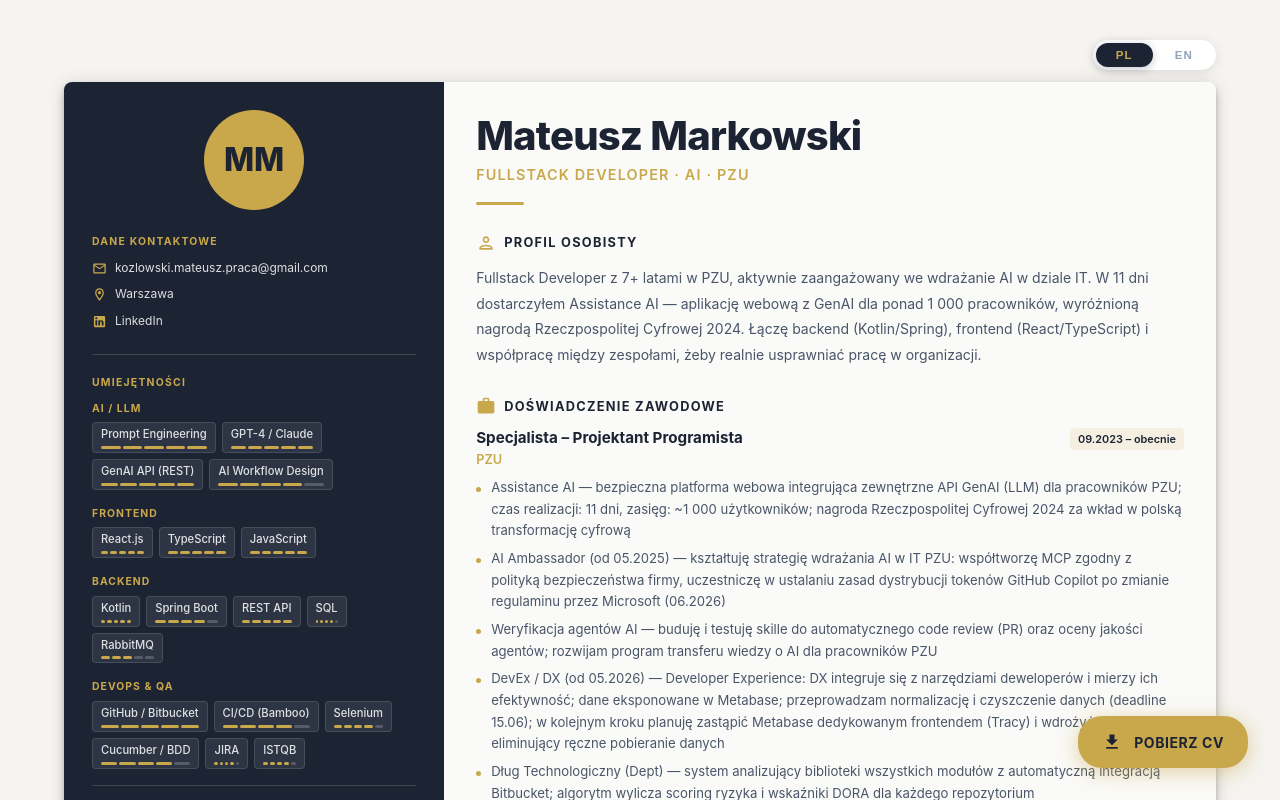
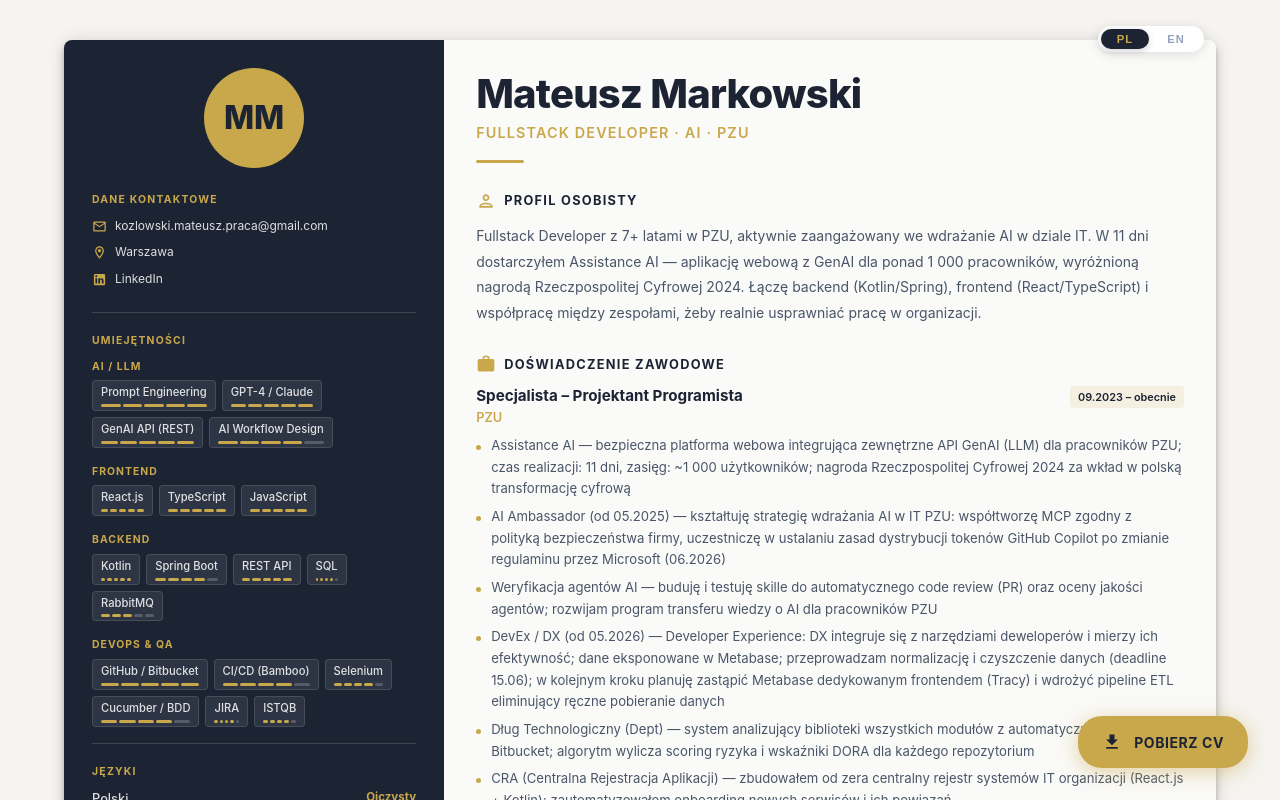
Before and after one commit to gronkil/cv-app, a React (Vite) app: page / in a window 1280 px wide. Shown: the top 800 px of the page. Built offline with nearby package versions, Linux system fonts and the light colour scheme; what @react-pdf/renderer would draw is missing.

Commit message:
Move language toggle to corner badge on CV document
Przeniesiono przełącznik z osobnego paska nad CV
na badge przyklejony do górnego rogu dokumentu

https://claude.ai/code/session_01FAJAEtWHDSsf1CLPPxRrsQ

```diff
--- a/src/App.tsx
+++ b/src/App.tsx
@@ -20,14 +20,34 @@ export default function App() {
   return (
     <Box sx={{ bgcolor: 'background.default', minHeight: '100vh', pt: { xs: 0, sm: 3, md: 5 }, pb: { xs: 10, sm: 3, md: 5 } }}>
       <Container maxWidth="lg" sx={{ px: { xs: 0, sm: 2, md: 3 } }}>
-        <Box sx={{ display: 'flex', justifyContent: 'flex-end', px: { xs: 2, sm: 0 }, mb: 1.5 }}>
+        <Box sx={{ position: 'relative' }}>
+          <Paper
+            id="cv-document"
+            elevation={6}
+            sx={{ borderRadius: { xs: 0, sm: 2 }, overflow: 'hidden' }}
+          >
+            <Box sx={{ display: 'flex', flexDirection: { xs: 'column', md: 'row' }, alignItems: 'stretch' }}>
+              <Box sx={{ width: { xs: '100%', md: '33%' }, flexShrink: 0, bgcolor: '#1C2333' }}>
+                <CvSidebar data={data} lang={lang} />
+              </Box>
+              <Box sx={{ flex: 1, bgcolor: '#FAFAF8', minWidth: 0 }}>
+                <CvMain data={data} lang={lang} />
+              </Box>
+            </Box>
+          </Paper>
+
+          {/* Language toggle — badge on top-right corner of document */}
           <Box sx={{
+            position: 'absolute',
+            top: { xs: 12, sm: -14 },
+            right: { xs: 12, sm: 12 },
             display: 'inline-flex',
             bgcolor: 'white',
             borderRadius: '24px',
             p: '3px',
-            boxShadow: '0 2px 12px rgba(0,0,0,0.10)',
+            boxShadow: '0 2px 12px rgba(0,0,0,0.12)',
             gap: '2px',
+            zIndex: 10,
           }}>
             {(['pl', 'en'] as Lang[]).map(l => (
               <Box
@@ -35,10 +55,10 @@ export default function App() {
                 component="button"
                 onClick={() => setLang(l)}
                 sx={{
-                  px: 2.5,
-                  py: 0.75,
+                  px: 2,
+                  py: 0.5,
                   borderRadius: '20px',
-                  fontSize: '0.72rem',
+                  fontSize: '0.7rem',
                   fontWeight: 700,
                   letterSpacing: '0.1em',
                   cursor: 'pointer',
@@ -47,7 +67,7 @@ export default function App() {
                   transition: 'all 0.2s ease',
                   bgcolor: lang === l ? '#1C2333' : 'transparent',
                   color: lang === l ? '#C9A84C' : '#94a3b8',
-                  boxShadow: lang === l ? '0 2px 8px rgba(28,35,51,0.25)' : 'none',
+                  boxShadow: lang === l ? '0 2px 6px rgba(28,35,51,0.2)' : 'none',
                   '&:hover': { color: lang === l ? '#C9A84C' : '#1C2333' },
                 }}
               >
@@ -56,21 +76,6 @@ export default function App() {
             ))}
           </Box>
         </Box>
-
-        <Paper
-          id="cv-document"
-          elevation={6}
-          sx={{ borderRadius: { xs: 0, sm: 2 }, overflow: 'hidden' }}
-        >
-          <Box sx={{ display: 'flex', flexDirection: { xs: 'column', md: 'row' }, alignItems: 'stretch' }}>
-            <Box sx={{ width: { xs: '100%', md: '33%' }, flexShrink: 0, bgcolor: '#1C2333' }}>
-              <CvSidebar data={data} lang={lang} />
-            </Box>
-            <Box sx={{ flex: 1, bgcolor: '#FAFAF8', minWidth: 0 }}>
-              <CvMain data={data} lang={lang} />
-            </Box>
-          </Box>
-        </Paper>
       </Container>
 
       <Fab
```
